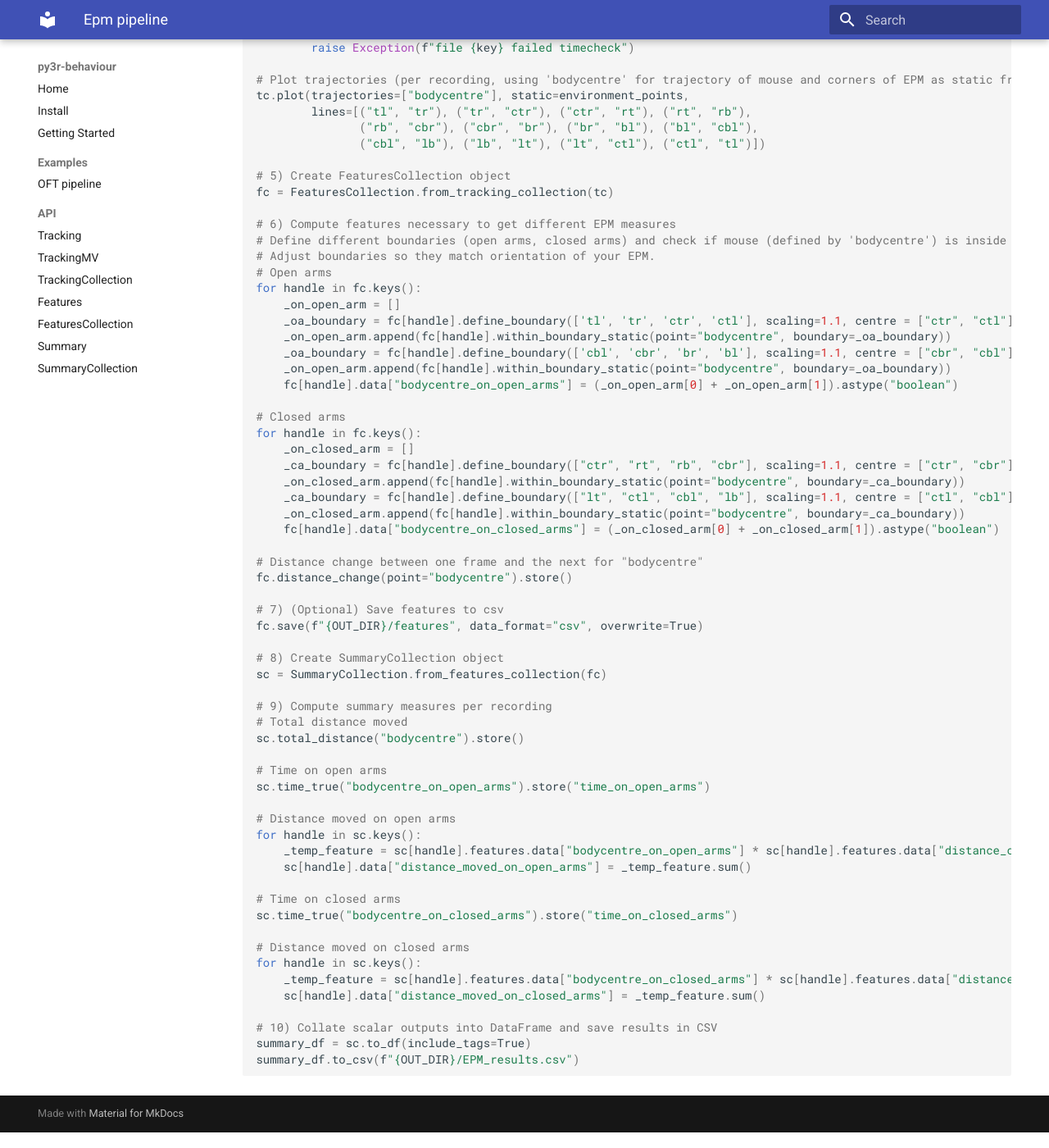
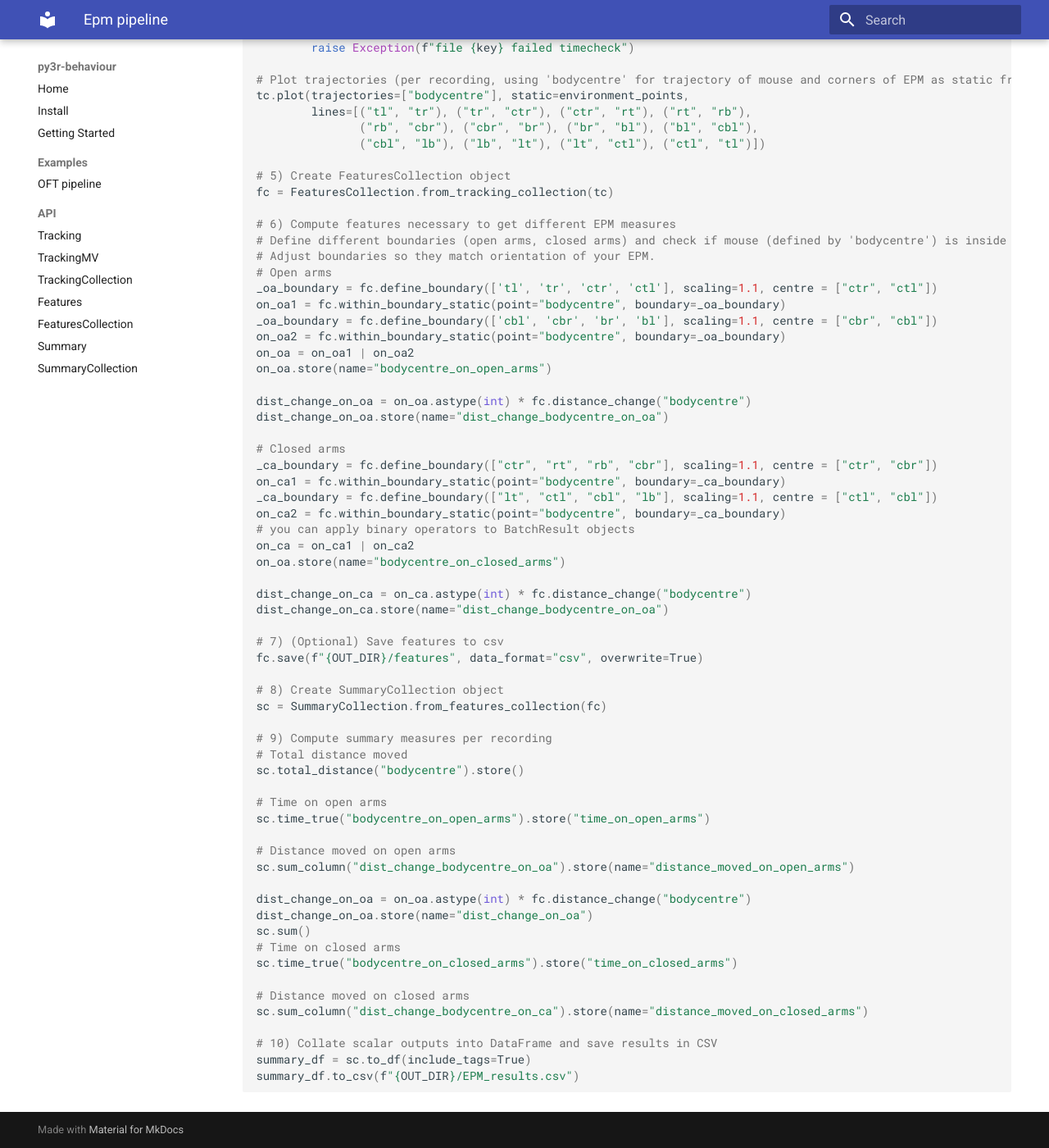
Before and after one commit to ETHZ-INS/py3r_behaviour, an MkDocs documentation site: the page built from docs/examples/epm_pipeline.md, in a window 1280 px wide and 1400 px high, scrolled down 1033 px. Shown: the whole window at 82% size. Built offline with MkDocs 1.6.1 and Material for MkDocs 9.7.7, drawn with Linux system fonts in a browser that asks for light colours; some of the changed text lies outside the part shown.

Commit message:
add sum_column to Summary and update examples

```diff
--- a/docs/examples/epm_pipeline.md
+++ b/docs/examples/epm_pipeline.md
@@ -58,25 +58,27 @@ fc = FeaturesCollection.from_tracking_collection(tc)
 # Define different boundaries (open arms, closed arms) and check if mouse (defined by 'bodycentre') is inside defined boundary
 # Adjust boundaries so they match orientation of your EPM.
 # Open arms
-for handle in fc.keys():
-    _on_open_arm = []
-    _oa_boundary = fc[handle].define_boundary(['tl', 'tr', 'ctr', 'ctl'], scaling=1.1, centre = ["ctr", "ctl"])
-    _on_open_arm.append(fc[handle].within_boundary_static(point="bodycentre", boundary=_oa_boundary))
-    _oa_boundary = fc[handle].define_boundary(['cbl', 'cbr', 'br', 'bl'], scaling=1.1, centre = ["cbr", "cbl"])
-    _on_open_arm.append(fc[handle].within_boundary_static(point="bodycentre", boundary=_oa_boundary))
-    fc[handle].data["bodycentre_on_open_arms"] = (_on_open_arm[0] + _on_open_arm[1]).astype("boolean")
+_oa_boundary = fc.define_boundary(['tl', 'tr', 'ctr', 'ctl'], scaling=1.1, centre = ["ctr", "ctl"])
+on_oa1 = fc.within_boundary_static(point="bodycentre", boundary=_oa_boundary)
+_oa_boundary = fc.define_boundary(['cbl', 'cbr', 'br', 'bl'], scaling=1.1, centre = ["cbr", "cbl"])
+on_oa2 = fc.within_boundary_static(point="bodycentre", boundary=_oa_boundary)
+on_oa = on_oa1 | on_oa2
+on_oa.store(name="bodycentre_on_open_arms")
+
+dist_change_on_oa = on_oa.astype(int) * fc.distance_change("bodycentre")
+dist_change_on_oa.store(name="dist_change_bodycentre_on_oa")
 
 # Closed arms
-for handle in fc.keys():
-    _on_closed_arm = []
-    _ca_boundary = fc[handle].define_boundary(["ctr", "rt", "rb", "cbr"], scaling=1.1, centre = ["ctr", "cbr"])
-    _on_closed_arm.append(fc[handle].within_boundary_static(point="bodycentre", boundary=_ca_boundary))
-    _ca_boundary = fc[handle].define_boundary(["lt", "ctl", "cbl", "lb"], scaling=1.1, centre = ["ctl", "cbl"])
-    _on_closed_arm.append(fc[handle].within_boundary_static(point="bodycentre", boundary=_ca_boundary))
-    fc[handle].data["bodycentre_on_closed_arms"] = (_on_closed_arm[0] + _on_closed_arm[1]).astype("boolean")
+_ca_boundary = fc.define_boundary(["ctr", "rt", "rb", "cbr"], scaling=1.1, centre = ["ctr", "cbr"])
+on_ca1 = fc.within_boundary_static(point="bodycentre", boundary=_ca_boundary)
+_ca_boundary = fc.define_boundary(["lt", "ctl", "cbl", "lb"], scaling=1.1, centre = ["ctl", "cbl"])
+on_ca2 = fc.within_boundary_static(point="bodycentre", boundary=_ca_boundary)
+# you can apply binary operators to BatchResult objects
+on_ca = on_ca1 | on_ca2
+on_oa.store(name="bodycentre_on_closed_arms")
 
-# Distance change between one frame and the next for "bodycentre"
-fc.distance_change(point="bodycentre").store()
+dist_change_on_ca = on_ca.astype(int) * fc.distance_change("bodycentre")
+dist_change_on_ca.store(name="dist_change_bodycentre_on_oa")
 
 # 7) (Optional) Save features to csv
 fc.save(f"{OUT_DIR}/features", data_format="csv", overwrite=True)
@@ -92,17 +94,16 @@ sc.total_distance("bodycentre").store()
 sc.time_true("bodycentre_on_open_arms").store("time_on_open_arms")
 
 # Distance moved on open arms
-for handle in sc.keys():
-    _temp_feature = sc[handle].features.data["bodycentre_on_open_arms"] * sc[handle].features.data["distance_change_bodycentre"]
-    sc[handle].data["distance_moved_on_open_arms"] = _temp_feature.sum()
+sc.sum_column("dist_change_bodycentre_on_oa").store(name="distance_moved_on_open_arms")
 
+dist_change_on_oa = on_oa.astype(int) * fc.distance_change("bodycentre")
+dist_change_on_oa.store(name="dist_change_on_oa")
+sc.sum()
 # Time on closed arms
 sc.time_true("bodycentre_on_closed_arms").store("time_on_closed_arms")
 
 # Distance moved on closed arms
-for handle in sc.keys():
-    _temp_feature = sc[handle].features.data["bodycentre_on_closed_arms"] * sc[handle].features.data["distance_change_bodycentre"]
-    sc[handle].data["distance_moved_on_closed_arms"] = _temp_feature.sum()
+sc.sum_column("dist_change_bodycentre_on_ca").store(name="distance_moved_on_closed_arms")
 
 # 10) Collate scalar outputs into DataFrame and save results in CSV
 summary_df = sc.to_df(include_tags=True)
```
Also changed, not shown: other parts of docs/examples/epm_pipeline.md (+1 -1 lines), docs/examples/oft_pipeline.md (+3 -4 lines), 2 other files.
